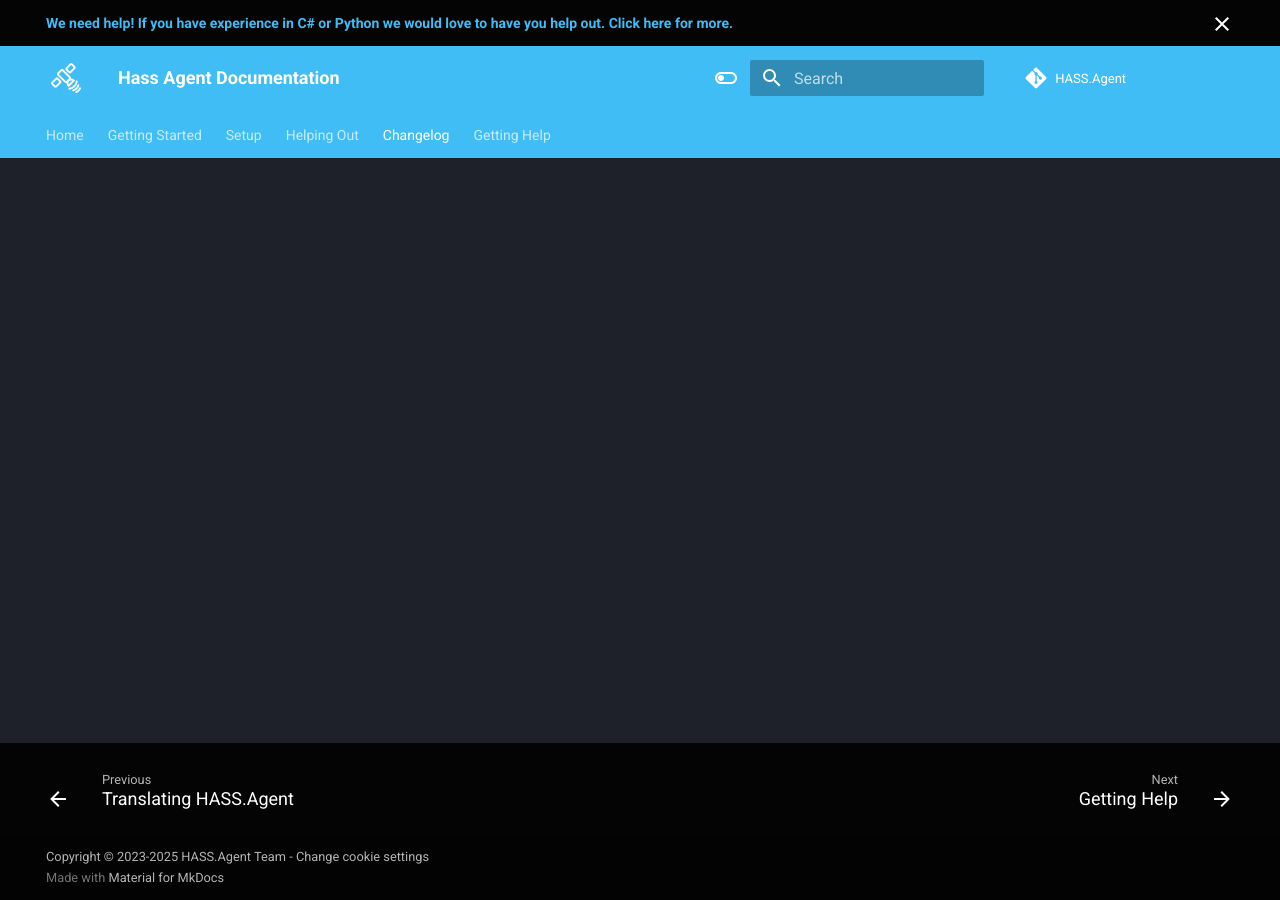
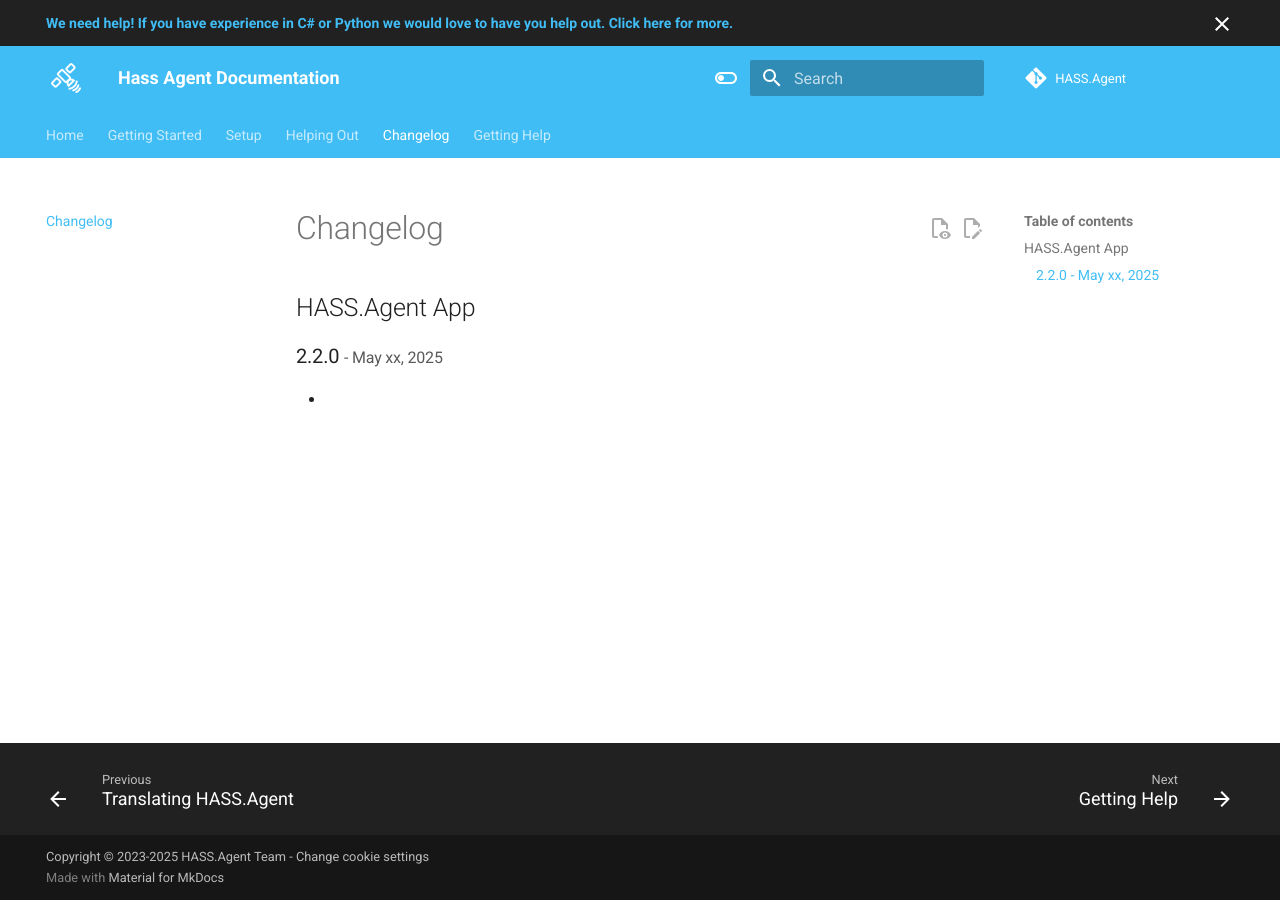
Before and after one commit to hass-agent/HASS.Agent-Documentation, an MkDocs documentation site: the page built from docs/changelog.md, in a window 1280 px wide. Built offline with MkDocs 1.6.1 and Material for MkDocs 9.7.7, drawn with Linux system fonts in a browser that asks for light colours; a script that is not in the unit is left out; comment, search, counter and statistics services are not loaded; the version menu is left out.

Commit message:
New changelog

```diff
--- a/docs/changelog.md
+++ b/docs/changelog.md
@@ -1,4 +1,7 @@
----
-title: Changelog
-template: changelog.html
----
+# Changelog
+
+## HASS.Agent App
+
+### 2.2.0 <small>- May xx, 2025</small> { id="2.2.0" }
+
+-
--- a/overrides/changelog.html
+++ /dev/null
@@ -1,37 +0,0 @@
-{% extends "main.html" %} {% block tabs %} {{ super() }}
-<style>
-  /* Application header should be static for the landing page */
-  .md-header {
-    position: initial;
-  }
-
-  /* Remove spacing, as we cannot hide it completely */
-  .md-main__inner {
-    margin: 0;
-  }
-
-  /* Hide main content for now */
-  .md-content {
-    display: none;
-  }
-
-  /* Hide table of contents */
-  @media screen and (min-width: 60em) {
-    .md-sidebar--secondary {
-      display: none;
-    }
-  }
-
-  /* Hide navigation */
-  @media screen and (min-width: 76.25em) {
-    .md-sidebar--primary {
-      display: none;
-    }
-  }
-
-  body {
-    background-color: #1e2129;
-  }
-</style>
-<released-page color-scheme="dark" channel-id="156352a6-a4f4-4507-b115-18184f3e4d24"></released-page>
-{% endblock %}
```
